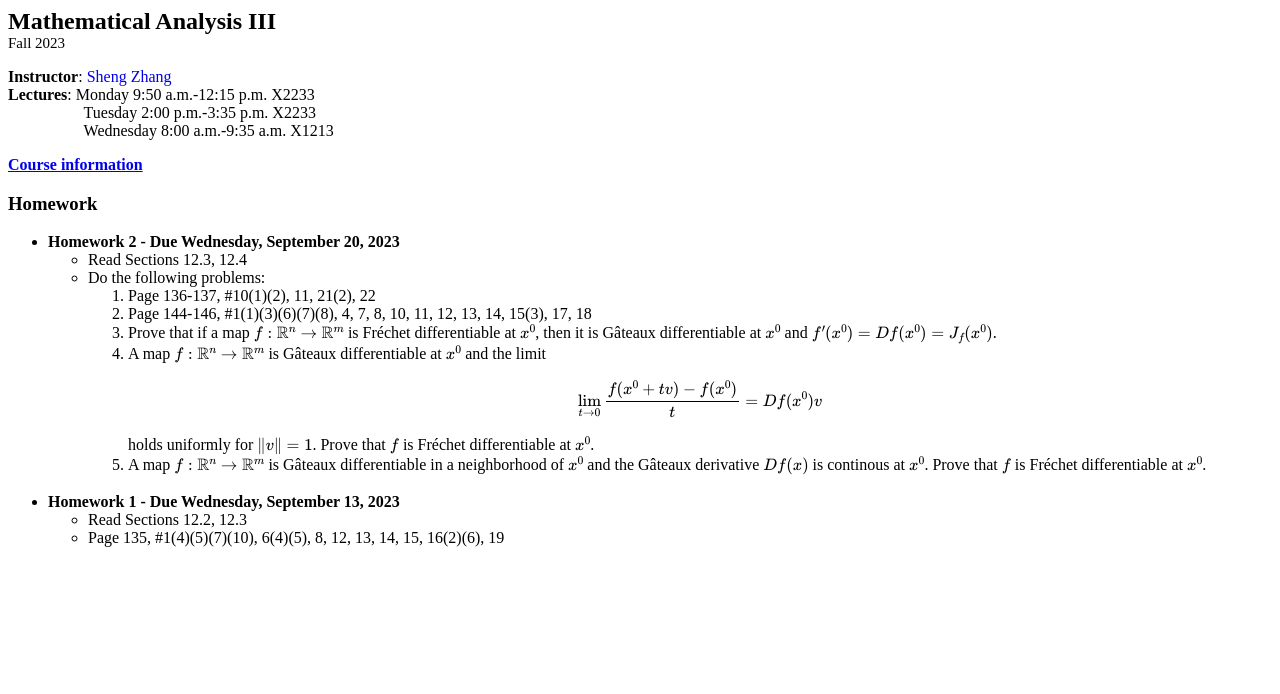
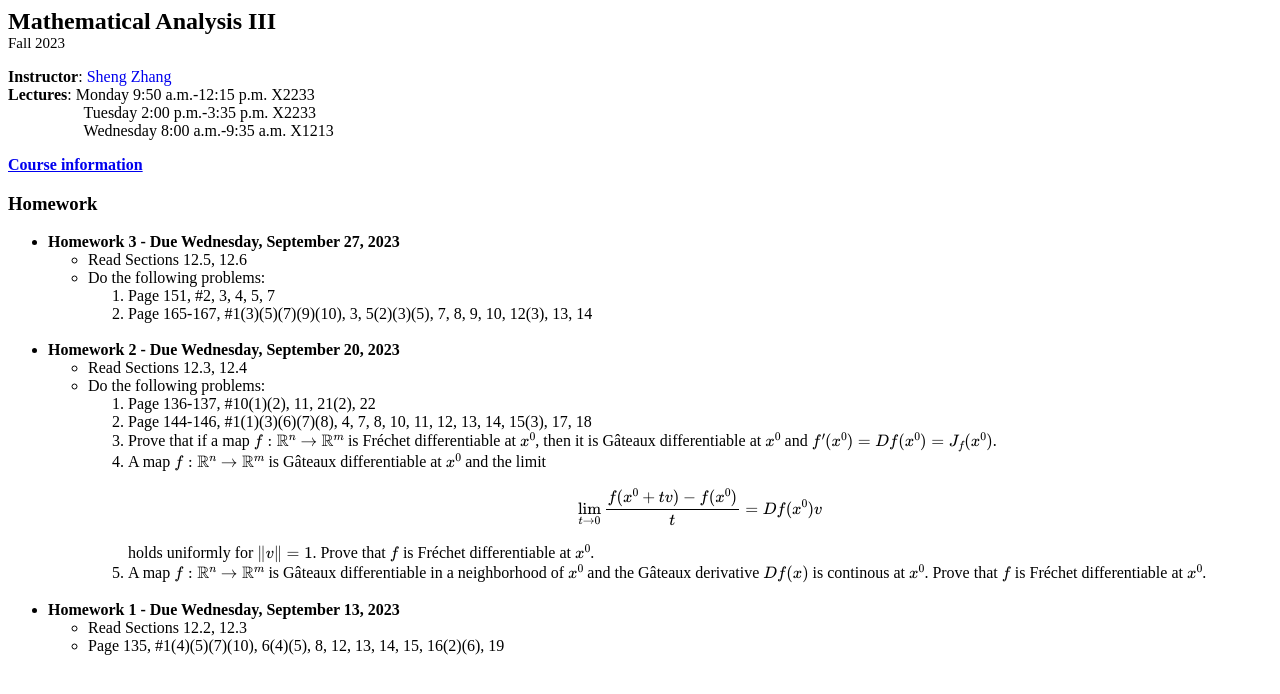
Before and after one commit to z1986s/z1986s.github.io, a plain HTML site: page MA_III.htm in a window 1280 px wide. Drawn offline with nearby package versions, Linux system fonts and the light colour scheme; some packages are replaced by stand-ins of ours.

Commit message:
Add files via upload

```diff
--- a/MA_III.htm
+++ b/MA_III.htm
@@ -192,23 +192,20 @@
   </ul>
 
 <br/>
+--->
 
- <li><strong>Homework 3 - Due Friday, March 24, 2023</strong>
+ <li><strong>Homework 3 - Due Wednesday, September 27, 2023</strong>
   <ul>
-   <li>Read Section 7.4</li>
+   <li>Read Sections 12.5, 12.6</li>
    <li>Do the following problems:
     <ol>
-     <li>Page 251, #10, 11, 12</li>
-     <li>Page 264-265, #1(3), 2(2)(3)(4), 3, 5(2), 6(7)(8)(11)(12)(15)(20), 7, 8(6)</li>
-     <li>Let $f$ be a nonnegative Riemann integrable function on $[a,b]$. If $\int_a^bf=0$, prove that $\int_a^bf^p=0$ for every $p>0$.</li>
-     <li>Let $f$ be a Riemann integrable function on $[a,b]$. If $f$ is continuous at $x_0\in [a,b]$, prove that $F(x):=\int_a^xf$ is differentiable at $x_0$ and $F^\prime(x_0)=f(x_0)$.</li>
-     <li>A function $f: [a,b]\to\mathbb R$ has a primitive on $[a,b]$. Prove that every point of discontinuity of $f$ is of second kind.</li>
+     <li>Page 151, #2, 3, 4, 5, 7</li>
+     <li>Page 165-167, #1(3)(5)(7)(9)(10), 3, 5(2)(3)(5), 7, 8, 9, 10, 12(3), 13, 14</li>
     </ol>
    </li>
   </ul>
 
 <br/>
---->
 
  <li><strong>Homework 2 - Due Wednesday, September 20, 2023</strong>
   <ul>
```
